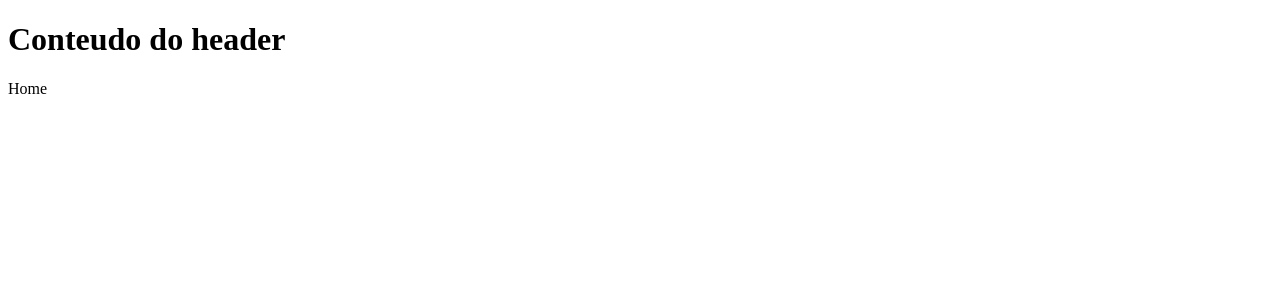
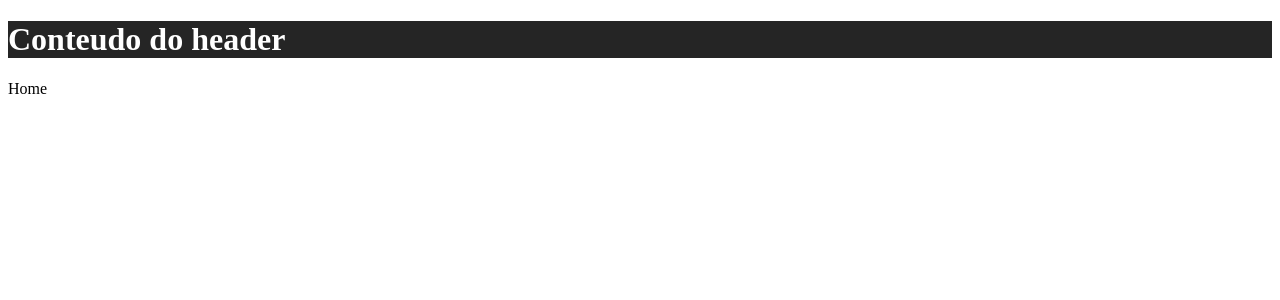
Before and after one commit to gabrieljcoutinho/PRojeto-em-Grupo-Fiap-Pessoal, a React (Create React App) app: page / in a window 1280 px wide. Shown: the top 300 px of the page. Built offline with nearby package versions, Linux system fonts and the light colour scheme.

Commit message:
nova classe

```diff
--- a/src/Css/Header/index.css
+++ b/src/Css/Header/index.css
@@ -1,4 +1,4 @@
-header {
+.header {
     background-color: #252525;
     color: #fff;
 }
```
